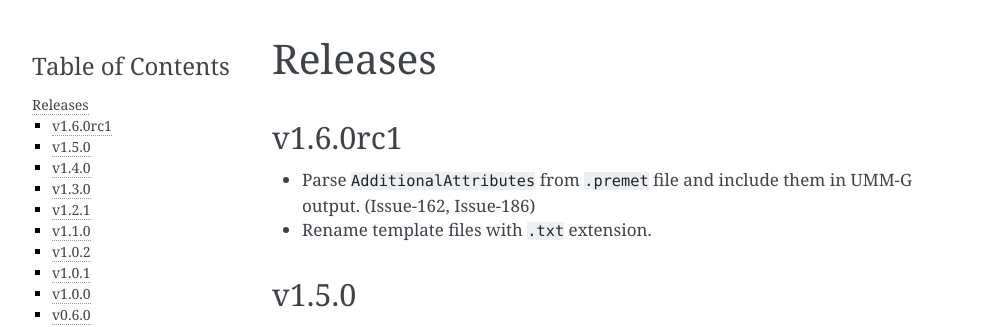
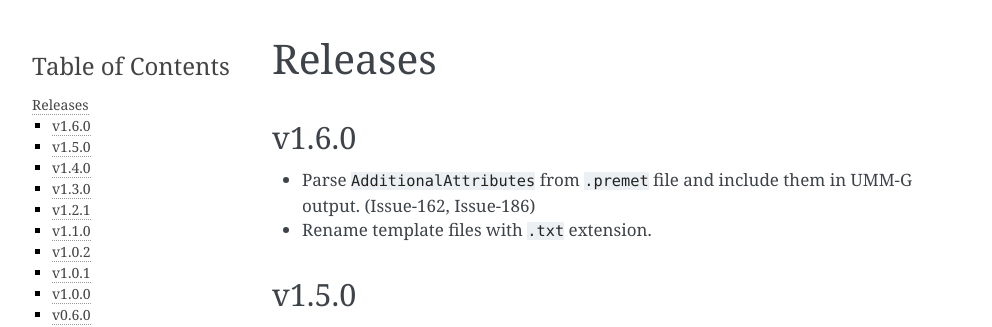
Before and after one commit to nsidc/granule-metgen, a Sphinx documentation site: the page built from docs/source/releases.rst, in a window 1280 px wide. Shown: the top 327 px of the page, without its empty margins (148-1140 px from the left). Built offline with Sphinx 7.4.7, drawn with Linux system fonts in a browser that asks for light colours.

Commit message:
Bump version: 1.6.0rc1 → 1.6.0

```diff
--- a/CHANGELOG.md
+++ b/CHANGELOG.md
@@ -1,4 +1,4 @@
-## v1.6.0rc1
+## v1.6.0
 
 * Parse `AdditionalAttributes` from `.premet` file and include them in UMM-G
   output. (Issue-162, Issue-186)
--- a/docs/source/conf.py
+++ b/docs/source/conf.py
@@ -6,8 +6,8 @@
 project = "MetGenC"
 copyright = "2024, NSIDC"
 author = "National Snow and Ice Data Center"
-release = "v1.6.0rc1"
-version = "v1.6.0rc1"
+release = "v1.6.0"
+version = "v1.6.0"
 
 extensions = [
     "myst_parser",
--- a/pyproject.toml
+++ b/pyproject.toml
@@ -1,6 +1,6 @@
 [tool.poetry]
 name = "nsidc-metgenc"
-version = "1.6.0rc1"
+version = "1.6.0"
 description = "The nsidc-metgenc package enables data producers as well as Operations staff managing the data ingest workflow to create metadata files conforming to NASA's Common Metadata Repository UMM-G specification."
 authors = ["National Snow and Ice Data Center (NSIDC) <nsidc@nsidc.org>"]
 readme = "README.md"
@@ -39,7 +39,7 @@
 myst-parser = "^4.0.0"
 
 [tool.bumpversion]
-current_version = "1.6.0rc1"
+current_version = "1.6.0"
 parse = """(?x)
     (?P<major>0|[1-9]\\d*)\\.
     (?P<minor>0|[1-9]\\d*)\\.
```
Also changed, not shown: 1 other file.
